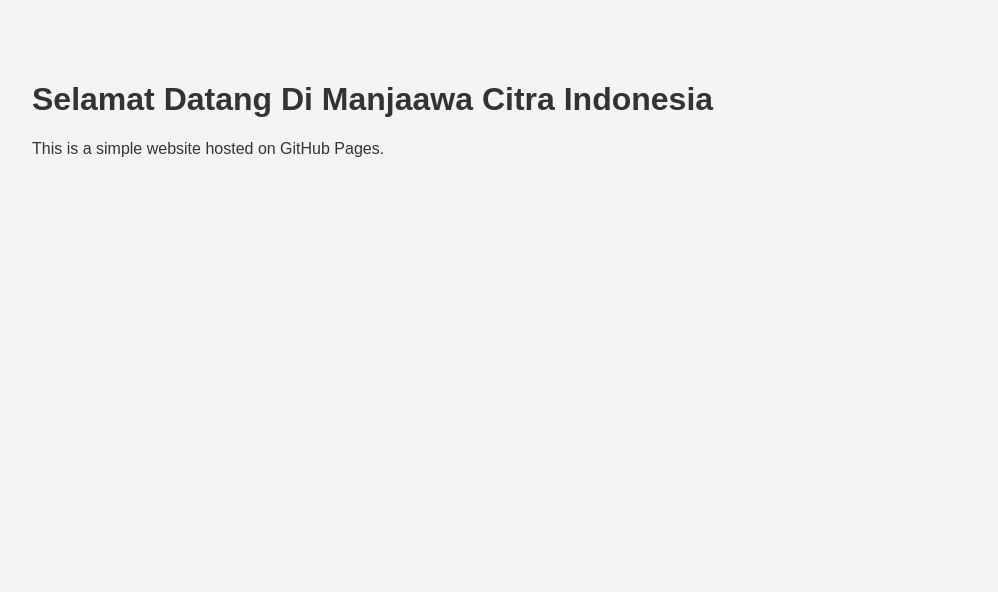
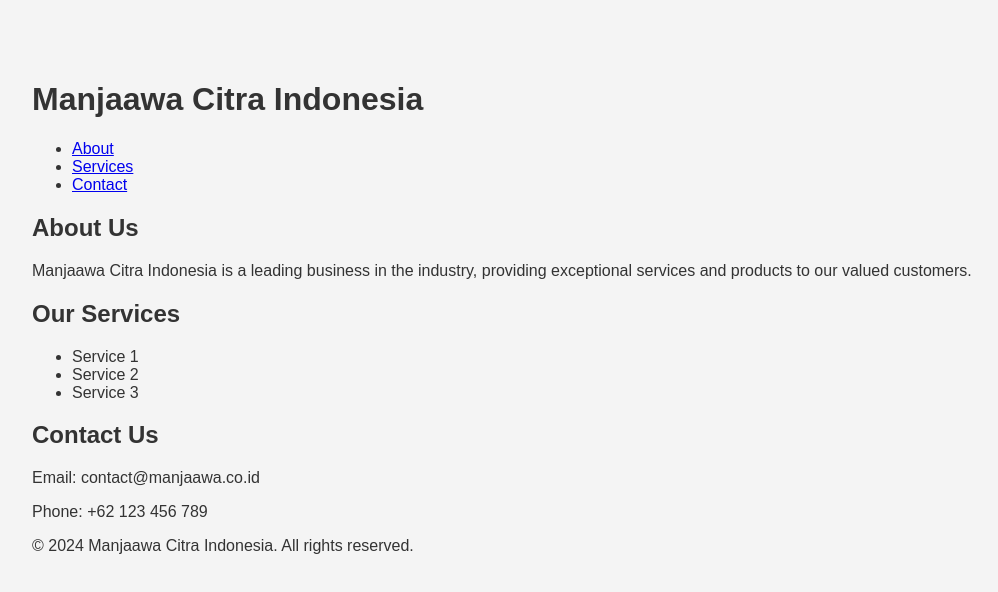
Before and after one commit to Alfian247/Manjaawa, a plain HTML site: page index.html in a window 1280 px wide. Shown: the whole page, without its empty margins (28-1026 px from the left). Drawn offline with Linux system fonts and the light colour scheme.

Commit message:
Update index.html

```diff
--- a/index.html
+++ b/index.html
@@ -3,11 +3,44 @@
 <head>
     <meta charset="UTF-8">
     <meta name="viewport" content="width=device-width, initial-scale=1.0">
-    <title>My Website</title>
+    <title>Manjaawa Citra Indonesia</title>
     <link rel="stylesheet" href="style.css">
 </head>
 <body>
-    <h1>Selamat Datang Di Manjaawa Citra Indonesia</h1>
-    <p>This is a simple website hosted on GitHub Pages.</p>
+    <header>
+        <h1>Manjaawa Citra Indonesia</h1>
+        <nav>
+            <ul>
+                <li><a href="#about">About</a></li>
+                <li><a href="#services">Services</a></li>
+                <li><a href="#contact">Contact</a></li>
+            </ul>
+        </nav>
+    </header>
+
+    <section id="about">
+        <h2>About Us</h2>
+        <p>Manjaawa Citra Indonesia is a leading business in the industry, providing exceptional services and products to our valued customers.</p>
+    </section>
+
+    <section id="services">
+        <h2>Our Services</h2>
+        <ul>
+            <li>Service 1</li>
+            <li>Service 2</li>
+            <li>Service 3</li>
+        </ul>
+    </section>
+
+    <section id="contact">
+        <h2>Contact Us</h2>
+        <p>Email: contact@manjaawa.co.id</p>
+        <p>Phone: +62 123 456 789</p>
+    </section>
+
+    <footer>
+        <p>&copy; 2024 Manjaawa Citra Indonesia. All rights reserved.</p>
+    </footer>
+
 </body>
 </html>
```
